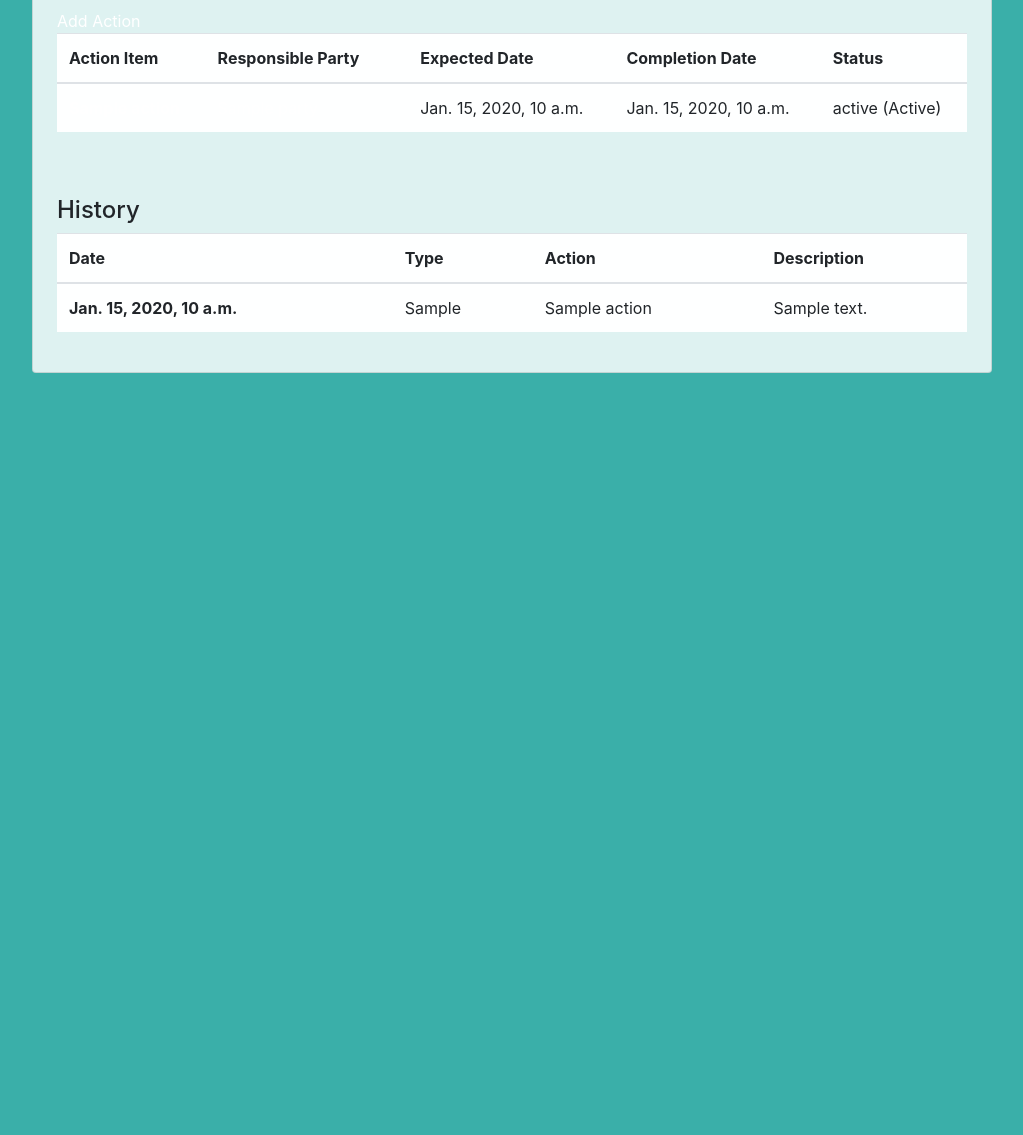
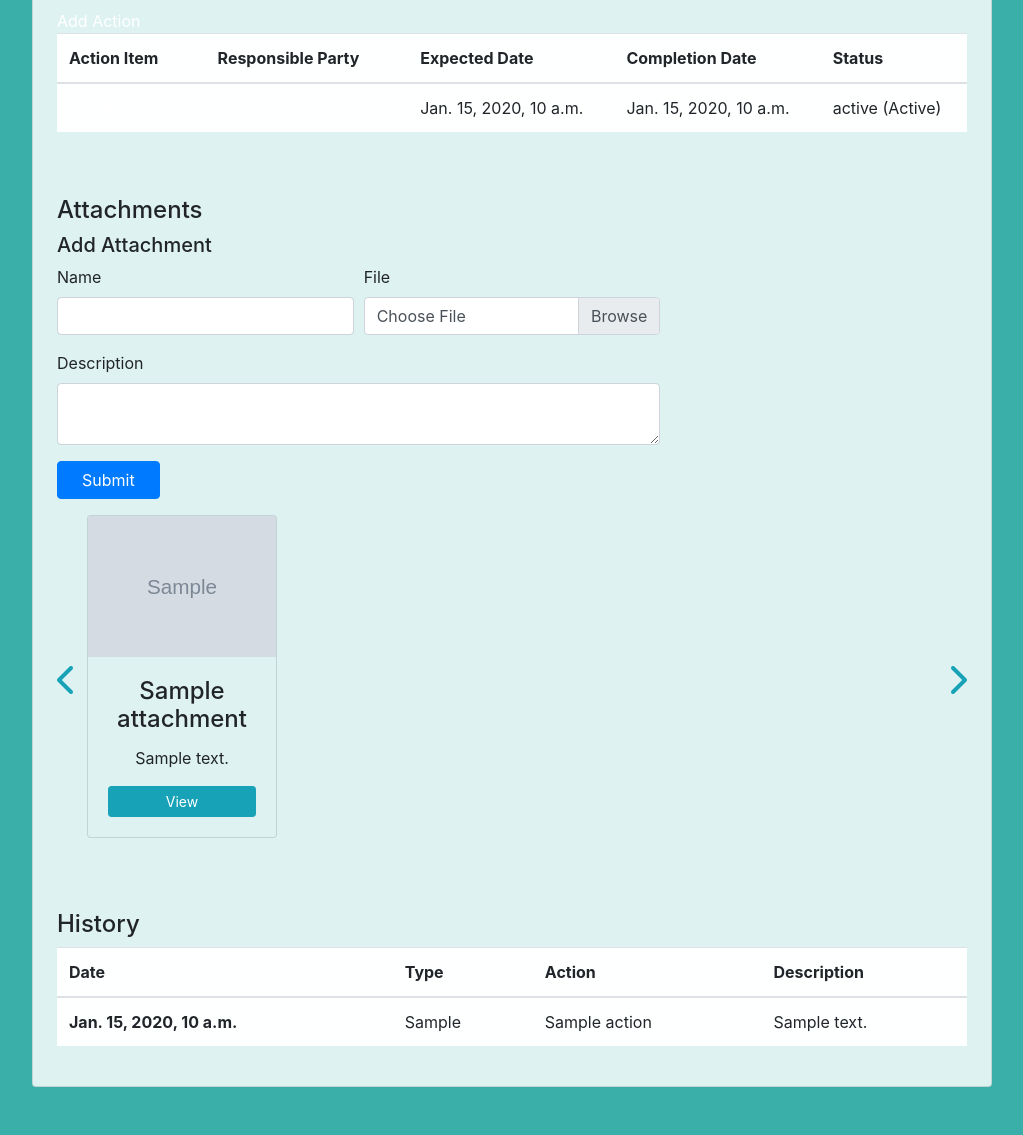
Before and after one commit to acounsel/lastmile, a Django app: template lastmile/templates/lastmile/commitment_detail.html in a window 1280 px wide. Shown: the part 545-1680 px from the top of the page, without its empty margins (128-1151 px from the left). Before the commit the page ends 918 px from the top, so only its background shows below. Run offline with Django 3.2, Linux system fonts and the light colour scheme; the template is opened without the code that fills it: most values are stand-ins (such as "Sample title", 1, 10 or a date in 2020); grey boxes marked "Sample" are stand-in pictures; some libraries are stand-ins or nearby versions.

Commit message:
fixed carousel repeat bug, file name on upload, added attachment form to action_detail, linking up attachment and update models

```diff
--- /dev/null
+++ b/lastmile/templates/addins/attachment_carousel.html
@@ -0,0 +1,128 @@
+<style>
+.carousel-control-prev {
+    justify-content: flex-start;
+    margin-left: -15px;
+    opacity:1;
+}
+.carousel-control-next {
+    justify-content: flex-end;
+    margin-right: -15px;
+    opacity:1;
+}
+
+.carousel-inner .carousel-item.active,
+.carousel-inner .carousel-item-next,
+.carousel-inner .carousel-item-prev {
+  display: flex;
+}
+.fa-chevron-right,
+.fa-chevron-left {
+  color: #17a2b8;
+}
+
+.carousel-inner .carousel-item-right.active,
+.carousel-inner .carousel-item-next {
+  transform: translateX(25%);
+}
+
+.carousel-inner .carousel-item-left.active,
+.carousel-inner .carousel-item-prev {
+  transform: translateX(-25%);
+}
+
+.carousel-inner .carousel-item-right,
+.carousel-inner .carousel-item-left{
+  transform: translateX(0);
+}
+</style>
+
+{% block body %}
+<div class="container text-center my-3">
+  <div class="row mx-auto my-auto">
+      <div id="attachment-carousel" class="carousel slide w-100" data-ride="carousel">
+          <div class="carousel-inner w-100" role="listbox">
+            {% for attachment in attachment_list %}
+              <div class="carousel-item {% if forloop.first %}active{% endif %}">
+                <div class="col-12 col-sm-3">
+                  <div class="card mb-2">
+                    <img width="900" height="1200" class="d-block img-fluid card-img-top" src="{{ attachment.file.url }}" alt="{{ attachment.name }}">
+                    <div class="card-body">
+                      <h4 class="card-title">{{ attachment.name }}</h4>
+                      <p class="card-text">{{ attachment.description }}</p>
+                      <a href="{% url 'attachment-detail' pk=attachment.id %}"><button type="button" class="btn btn-info btn-sm btn-block">View</button></a>
+                    </div>
+                  </div>
+                </div>
+              </div>
+            {% endfor %}
+          </div>
+          <a class="carousel-control-prev" href="#attachment-carousel" role="button" data-slide="prev">
+              <span class="fas fa-chevron-left fa-2x" aria-hidden="true"></span>
+              <span class="sr-only">Previous</span>
+          </a>
+          <a class="carousel-control-next" href="#attachment-carousel" role="button" data-slide="next">
+              <span class="fas fa-chevron-right fa-2x" aria-hidden="true"></span>
+              <span class="sr-only">Next</span>
+          </a>
+      </div>
+  </div>
+</div>
+{% endblock %}
+
+<script>
+  var totalItems = $('.carousel-item').length;
+  if (totalItems > 4) {
+    $('#attachment-carousel').carousel({
+        interval: 6000
+      });
+      //alert();
+      $('.carousel .carousel-item').each(function(){
+        var next = $(this).next();
+        if (!next.length) {
+          next = $(this).siblings(':first');
+        }
+        next.children(':first-child').clone().appendTo($(this));
+        for (var i=0;i<4;i++) {
+          next=next.next();
+          if (!next.length) {
+            next = $(this).siblings(':first');
+          }
+
+          next.children(':first-child').clone().appendTo($(this));
+        }
+      });
+    }
+    else {
+      $('#attachment-carousel').carousel({
+        interval: false
+      });
+      (function(){
+      $('.carousel .carousel-item').each(function(){
+        var itemToClone = $(this);
+        for (var i=0;i<totalItems-1;i++) {
+          itemToClone = itemToClone.next();
+          // wrap around if at end of item collection
+          if (!itemToClone.length) {
+            itemToClone = $(this).siblings(':first');
+          }
+          // grab item, clone, add marker class, add to collection
+          itemToClone.children(':first-child').clone()
+            .addClass("cloneditem-"+(i))
+            .appendTo($(this));
+            //listener for after slide
+            jQuery('.carousel').on('slid.bs.carousel', function(){
+            //Each slide has a .item class to it, you can get the total number of slides like this
+                var totalItems = jQuery('.carousel .carousel-item').length;
+                //find current slide number
+                var currentIndex = jQuery('.carousel .carousel-item div.active').index() + 1;
+                //if slide number is last then stop carousel
+              if(totalItems == currentIndex){
+                clearInterval(jQuery('.carousel .carousel-item').data('bs.carousel').interval);
+              } // end of if
+
+            });
+        }
+      });
+    }());
+    }
+</script>
--- a/lastmile/templates/addins/attachment_form.html
+++ b/lastmile/templates/addins/attachment_form.html
@@ -1,38 +1,6 @@
 {% load crispy_forms_tags %}
-<style>
-.carousel-control.left .glyphicon {
-    left: 0;
-    margin-left: 0;
-}
-.carousel-control.right .glyphicon {
-    right: 0;
-    margin-right: 0;
-}
-
-.carousel-inner .carousel-item.active,
-.carousel-inner .carousel-item-next,
-.carousel-inner .carousel-item-prev {
-  display: flex;
-}
-
-.carousel-inner .carousel-item-right.active,
-.carousel-inner .carousel-item-next {
-  transform: translateX(25%);
-}
-
-.carousel-inner .carousel-item-left.active,
-.carousel-inner .carousel-item-prev {
-  transform: translateX(-25%);
-}
-
-.carousel-inner .carousel-item-right,
-.carousel-inner .carousel-item-left{
-  transform: translateX(0);
-}
-</style>
 
 {% block body %}
-<h4>Attachments</h4>
 <h5 class="w-50">Add Attachment</h5>
 <form method="POST" enctype="multipart/form-data" novalidate>
   {% csrf_token %}
@@ -45,7 +13,7 @@
       <label for="attachment_file">File</label>
       <div class="custom-file">
         <input id="attachment_file" class="custom-file-input" type="file" name="file">
-        <label for="attachment_file" class="custom-file-label">Choose File</label>
+        <label for="attachment_file" class="custom-file-label text-truncate">Choose File</label>
       </div>
     </div>
   </div>
@@ -57,67 +25,14 @@
   </div>
   <input type="submit" value="Submit" class="btn btn-primary px-4">
 </form>
-<div class="container text-center my-3">
-  <div class="row mx-auto my-auto">
-      <div id="attachment-carousel" class="carousel slide w-100" data-ride="carousel">
-          <div class="carousel-inner w-100" role="listbox">
-            {% for attachment in attachment_list %}
-              <div class="carousel-item {% if forloop.first %}active{% endif %}">
-                <div class="col-12 col-sm-3">
-                  <div class="card mb-2">
-                    <img width="900" height="1200" class="d-block img-fluid card-img-top" src="{{ attachment.file.url }}" alt="{{ attachment.name }}">
-                    <div class="card-body">
-                      <h4 class="card-title">{{ attachment.name }}</h4>
-                      <p class="card-text">{{ attachment.description }}</p>
-                      <a href="{% url 'attachment-detail' pk=attachment.id %}"><button type="button" class="btn btn-info btn-sm btn-block">View</button></a>
-                    </div>
-                  </div>
-                </div>
-              </div>
-            {% endfor %}
-          </div>
-          <a class="carousel-control-prev" href="#attachment-carousel" role="button" data-slide="prev">
-              <span class="carousel-control-prev-icon" aria-hidden="true"></span>
-              <span class="sr-only">Previous</span>
-          </a>
-          <a class="carousel-control-next" href="#attachment-carousel" role="button" data-slide="next">
-              <span class="carousel-control-next-icon" aria-hidden="true"></span>
-              <span class="sr-only">Next</span>
-          </a>
-      </div>
-  </div>
-</div>
 {% endblock %}
 
 <script>
   $('#attachment_file').on('change',function(){
-    console.log($(this).val())
       //get the file name
-      var fileName = $(this).val();
+      var fileString = $(this).val();
+      fileName = fileString.replace("C:\\fakepath\\", "");
       //replace the "Choose a file" label
       $(this).next('.custom-file-label').html(fileName);
   })
 </script>
-
-<script>
-  $('#attachment-carousel').carousel({
-    interval :5000
-  })
-
-  $('.carousel .carousel-item').each(function(){
-      var next = $(this).next();
-      if (!next.length) {
-      next = $(this).siblings(':first');
-      }
-      next.children(':first-child').clone().appendTo($(this));
-
-      for (var i=0;i<3;i++) {
-          next=next.next();
-          if (!next.length) {
-            next = $(this).siblings(':first');
-          }
-
-          next.children(':first-child').clone().appendTo($(this));
-        }
-  });
-</script>
--- a/lastmile/templates/lastmile/action_detail.html
+++ b/lastmile/templates/lastmile/action_detail.html
@@ -7,6 +7,11 @@
   <h3>Status: {{ action.get_status_display }}</h3>
   <h4>Explanation: {{ action.status_description }}</h4>
   <p>{{ action.description }}</p>
+  <div class="mt-5">
+    <h4>Attachments</h4>
+    {% include 'addins/attachment_form.html' with attachment_list=action.attachment_set.all %}
+    {% include 'addins/attachment_carousel.html' with attachment_list=action.attachment_set.all %}
+  </div>
   {% include 'addins/update_table.html' %}
 </div>
 {% endblock %}
--- a/lastmile/templates/lastmile/commitment_detail.html
+++ b/lastmile/templates/lastmile/commitment_detail.html
@@ -39,6 +39,11 @@
     </table>
   </div>
   <div class="mt-5">
+    <h4>Attachments</h4>
+    {% include 'addins/attachment_form.html' with attachment_list=commitment.attachment_set.all %}
+    {% include 'addins/attachment_carousel.html' with attachment_list=commitment.attachment_set.all %}
+  </div>
+  <div class="mt-5">
     <h4>History</h4>
     <table class="table">
       <thead>
@@ -61,10 +66,5 @@
       </tbody>
     </table>
   </div>
-  {% if commitment.attachment_set %}
-    <div class="mt-5">
-      {% include 'addins/attachment_form.html' with attachment_list=commitment.attachment_set.all %}
-    </div>
-  {% endif %}
 </div>
 {% endblock %}
```
Also changed, not shown: lastmile/models.py (+62 -18 lines), lastmile/migrations/0012_update_attachment.py (added).
